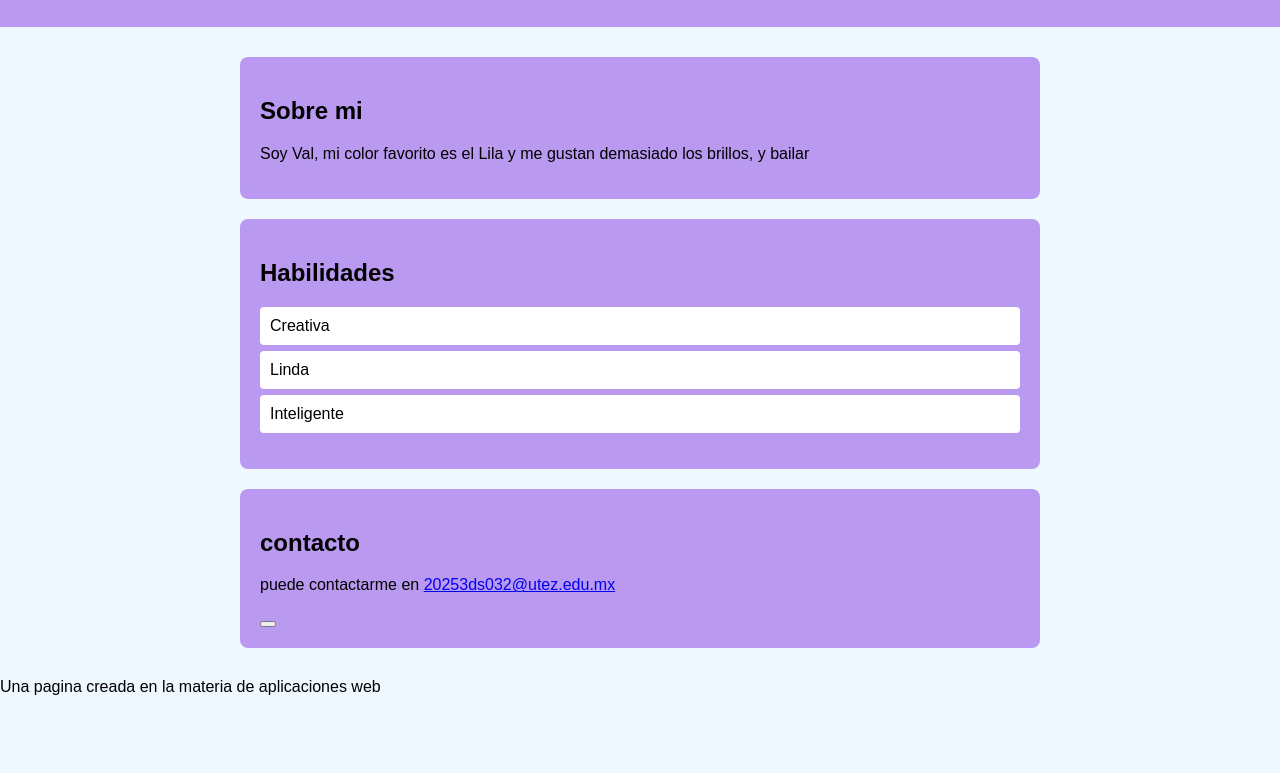
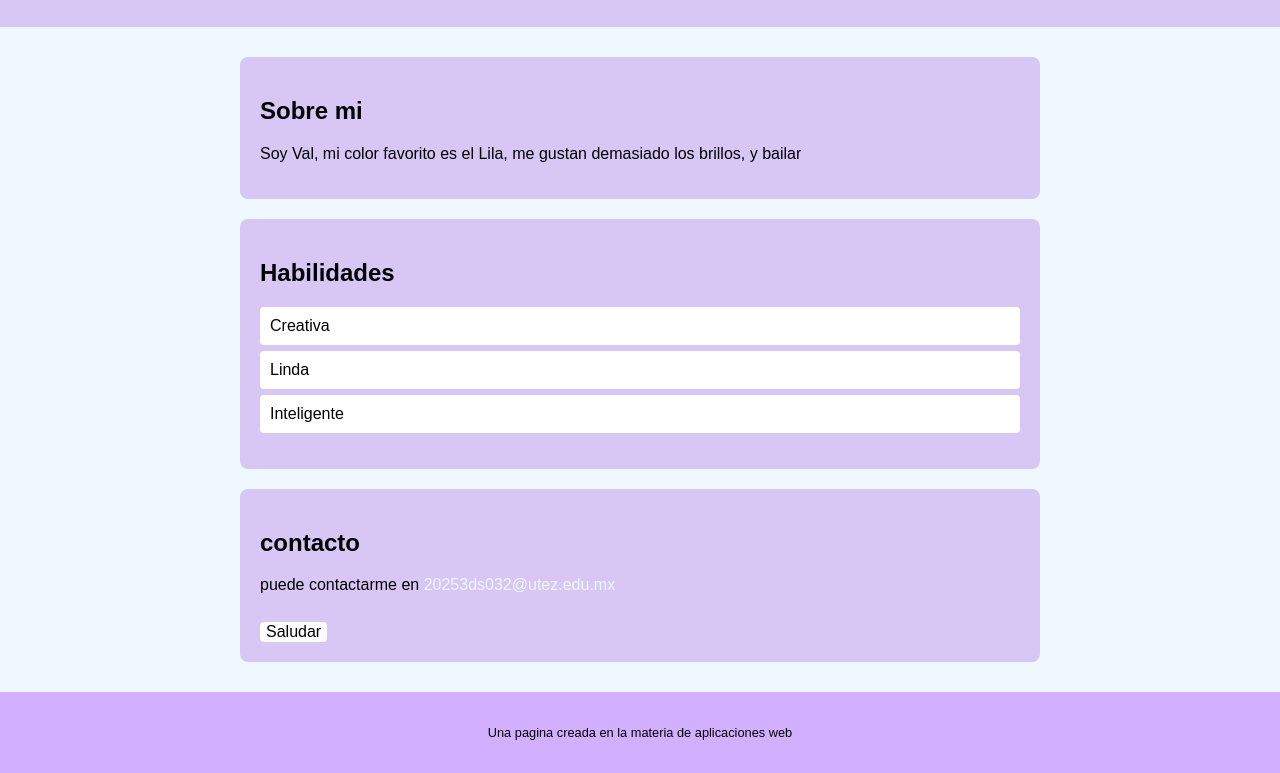
Before and after one commit to MiriamValeria/poo-2026-b-html-01, a plain HTML site: page Index.html in a window 1280 px wide. Shown: the part 96-869 px from the top of the page. Before the commit the page ends 808 px from the top, so only its background shows below. Drawn offline with Linux system fonts and the light colour scheme.

Commit message:
[NEW] mi pagina web terminada

```diff
--- a/Index.html
+++ b/Index.html
@@ -17,7 +17,7 @@
     <main>
         <section id="Sobre-mi">
             <h2>Sobre mi </h2>
-            <p>Soy Val, mi color favorito es el Lila y me gustan demasiado los brillos,
+            <p>Soy Val, mi color favorito es el Lila, me gustan demasiado los brillos,
                 y bailar </p>
         </section>
 
@@ -35,7 +35,7 @@
            <p>puede contactarme en
                 <a href="20253ds032@utez.edu.mx">20253ds032@utez.edu.mx</a> </p>
 
-           <button id="btn-saludar" ></button>
+           <button id="btn-Saludar" >Saludar</button>
         </section>
     </main>
 
--- a/script.js
+++ b/script.js
@@ -0,0 +1,29 @@
+
+const btnSaludar = document.getElementById('btn-Saludar');
+
+let mensajeMostrado = false;
+
+console.log('btn-Saludar');
+
+
+btnSaludar.addEventListener('click', function() {
+
+    console.log('click!');
+
+    if(!mensajeMostrado){
+        const sectionContacto = document.getElementById('contacto');
+
+    const mensajes = document.createElement('p');
+    mensajes.textContent = 'Gracias por tu visita!!! ';
+    mensajes.style.color = '#000000';
+    mensajes.style.fontWeight = 'bold';
+
+    sectionContacto.appendChild(mensajes);
+    mensajeMostrado = true;
+    btnSaludar.textContent = 'Mensaje enviado';
+    btnSaludar.style.backgroundColor = '#bdc3c7';
+    }
+
+
+
+})
--- a/style.css
+++ b/style.css
@@ -7,7 +7,7 @@ color:rgb(0, 0, 0)
 }
 
 header{
-    background-color: rgb(186, 153, 240);
+    background-color: rgb(216, 198, 245);
     color: rgb(255, 255, 255);
     padding: 30px 20px;
     text-align: center;
@@ -31,7 +31,7 @@ main {
 }
 
 section{
-    background-color: rgb(186, 153, 240);
+    background-color: rgb(216, 198, 245);
     border-radius: 8px;
     padding: 20px;
     margin-bottom: 20px;
@@ -48,3 +48,35 @@ ul li{
     padding: 10px;
     border-radius: 4px;
 }
+
+a{
+    text-decoration: none;
+    color: #f0f8ff;
+}
+
+a:hover{
+    text-decoration: underline;
+}
+
+#btn-Saludar{
+    margin-top: 12px;
+    padding: 10 px 24px;
+    background-color: rgb(253, 253, 253);
+    color: #000000;
+    border-radius: 4px;
+    cursor: pointer;
+    font-size: 1em;
+    border: none;
+}
+
+    #btn-Saludar:hover{
+        background-color: #d2b0ff;
+}
+
+footer{
+    text-align: center;
+    padding: 20px;
+    background-color: #d2b0ff;
+    font-size: 0.8em;
+    color: #000000;
+}
```
